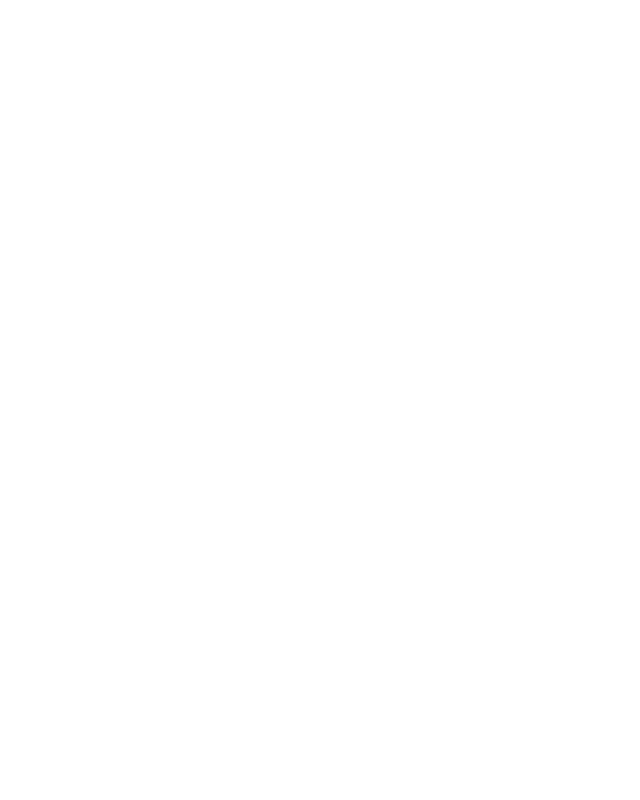
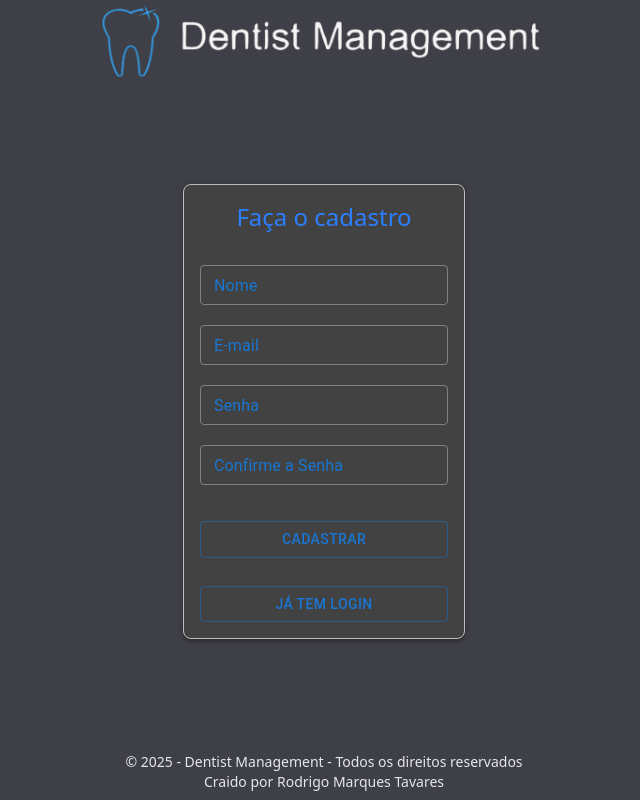
Before and after one commit to mtrodrigo/dentist_management, a React (Vite) app: page /user/register in a window 1280 px wide. Before the commit this address had no page. Shown: the whole page, without its empty margins (316-956 px from the left). Built offline with nearby package versions, Linux system fonts and the light colour scheme.

Commit message:
adiciona página de registro de usuário e ajusta navegação no login

```diff
--- a/src/App.tsx
+++ b/src/App.tsx
@@ -2,20 +2,25 @@
 import { Login } from "./Pages/Login/Login";
 import Details from "./Pages/Patient/Details";
 import Register from "./Pages/Patient/Register";
-import { Layout } from "./components/Layout/Layout";
+import Layout from "./components/Layout/Layout";
+import { UserRegister } from "./Pages/Login/UserRegister";
 import { BrowserRouter as Router, Route, Routes } from "react-router-dom";
+import { UserProvider } from "./context/UserContext";
 
 function App() {
   return (
     <Router>
+      <UserProvider>
         <Routes>
+            <Route path="/user/register" element={<UserRegister />} />
           <Route path="/" element={<Layout />}>
-          <Route index path="/login" element={<Login />} />
+            <Route index element={<Login />} />
             <Route path="/home" element={<Home />} />
             <Route path="/patient/:id" element={<Details />} />
             <Route path="/patient/register" element={<Register />} />
           </Route>
         </Routes>
+      </UserProvider>
     </Router>
   );
 }
--- a/src/Pages/Login/Login.tsx
+++ b/src/Pages/Login/Login.tsx
@@ -4,6 +4,7 @@
 import Logo from "../../assets/logo.png";
 import { Context } from "../../context/UserContext";
 import { useContext, useState } from "react";
+import { useNavigate } from "react-router-dom";
 
 interface UserProps {
   email: string;
@@ -16,6 +17,7 @@
     password: "",
   });
   const { login, authenticated, logout } = useContext(Context);
+  const navigate = useNavigate();
 
   if (authenticated) {
     logout();
@@ -28,6 +30,10 @@
   const handleLogin = (e: React.FormEvent<HTMLFormElement>) => {
     e.preventDefault();
     login(user);
+  };
+
+  const handleRegister = () => {
+    navigate("/user/register");
   };
 
   return (
@@ -56,6 +62,14 @@
           >
             Entrar
           </Button>
+          <Button
+            sx={{ marginTop: 1 }}
+            variant="outlined"
+            color="primary"
+            onClick={handleRegister}
+          >
+            Criar login
+          </Button>
         </form>
       </LoginContainer>
     </>
--- /dev/null
+++ b/src/Pages/Login/UserRegister.tsx
@@ -0,0 +1,109 @@
+import { InputLogin } from "../../components/Inputs/InputLogin";
+import { Button } from "@mui/material";
+import { LoginContainer } from "../../components/Containers/LoginContainer";
+import Logo from "../../assets/logo.png";
+import { Context } from "../../context/UserContext";
+import { useContext } from "react";
+import { useNavigate } from "react-router-dom";
+import { useForm } from "react-hook-form";
+import toast from "react-hot-toast";
+import api from "../../utils/api";
+import { ContainerMaster } from "../../components/Containers/ContainerMaster";
+import { Footer } from "../../components/Footer/Footer";
+
+interface UserRegisterProps {
+  name: string;
+  email: string;
+  password: string;
+  confirmpassword: string;
+}
+
+export const UserRegister = () => {
+  const { register, handleSubmit } = useForm<UserRegisterProps>();
+  const { login } = useContext(Context);
+  const navigate = useNavigate();
+
+  const handleRegister = async (data: UserRegisterProps) => {
+    console.log(data);
+
+    if (data.password !== data.confirmpassword) {
+      toast.error("As senhas não coincidem!");
+      return;
+    }
+
+    try {
+      await api.post(
+        "/users/register",
+        {
+          name: data.name,
+          email: data.email,
+          password: data.password,
+          confirmpassword: data.confirmpassword,
+        },
+        {
+          headers: {
+            "Content-Type": "application/json",
+          },
+        }
+      );
+
+      toast.success("Cadastro realizado com sucesso!");
+      setTimeout(() => {
+        login({ email: data.email, password: data.password });
+      }, 500);
+    } catch (error: any) {
+      console.error("Erro detalhado:", error.response?.data);
+
+      let errorMessage = "Erro no cadastro";
+      if (error.response) {
+        errorMessage =
+          error.response.data?.message || "Erro ao processar o cadastro";
+      }
+
+      toast.error(errorMessage);
+    }
+  };
+
+  const handleLogin = () => {
+    navigate("/");
+  };
+
+  return (
+    <ContainerMaster>
+      <img className="max-w-60 md:max-w-md" src={Logo} alt="Logo" />
+      <LoginContainer>
+        <h1 className="text-2xl text-center text-blue-500">Faça o cadastro</h1>
+        <form
+          onSubmit={handleSubmit(handleRegister)}
+          className="flex flex-col gap-5"
+        >
+          <InputLogin label="Nome" type="text" {...register("name")} />
+          <InputLogin label="E-mail" type="email" {...register("email")} />
+          <InputLogin label="Senha" type="password" {...register("password")} />
+          <InputLogin
+            label="Confirme a Senha"
+            type="password"
+            {...register("confirmpassword")}
+          />
+          <Button
+            sx={{ marginTop: 2 }}
+            variant="outlined"
+            color="primary"
+            type="submit"
+          >
+            Cadastrar
+          </Button>
+          <Button
+            sx={{ marginTop: 1 }}
+            variant="outlined"
+            color="primary"
+            onClick={handleLogin}
+          >
+            Já tem login
+          </Button>
+        </form>
+      </LoginContainer>
+      <Footer />
+    </ContainerMaster>
+  );
+};
--- a/src/components/Inputs/InputLogin.tsx
+++ b/src/components/Inputs/InputLogin.tsx
@@ -7,7 +7,7 @@
     onChange?: (e: React.ChangeEvent<HTMLInputElement>) => void,
 }
 
-export const InputLogin = ({label ,type, name, onChange }: InputLoginProps) => {
+export const InputLogin = ({label ,type, name, onChange, ...props }: InputLoginProps) => {
     return (
         <TextField
             hiddenLabel
@@ -19,6 +19,7 @@
             variant="outlined"
             name={name}
             onChange={onChange}
+            {...props}
             defaultValue=""
             inputProps={{ style: { color: 'white' } }}
             sx={{
--- a/src/components/Layout/Layout.tsx
+++ b/src/components/Layout/Layout.tsx
@@ -2,17 +2,28 @@
 import { Footer } from "../Footer/Footer";
 import { ContainerMaster } from "../Containers/ContainerMaster";
 import { Outlet } from "react-router-dom";
-import { UserProvider } from "../../context/UserContext";
+import { useNavigate } from "react-router-dom";
+import { useEffect, useContext } from "react";
+import { Context } from "../../context/UserContext";
 
-export const Layout = () => {
+const Layout = () => {
+  const navigate = useNavigate()
+  const {authenticated} = useContext(Context)
+
+  useEffect(() => {
+    if(!authenticated && window.location.pathname !== '/') {
+      navigate('/', {replace: true})
+    }
+  }, [authenticated, navigate])
+
 
   return (
-    <UserProvider>
-      <ContainerMaster>
-        <Header />
-        <Outlet />
-        <Footer />
-      </ContainerMaster>
-    </UserProvider>
+    <ContainerMaster>
+      <Header />
+      <Outlet />
+      <Footer />
+    </ContainerMaster>
   );
 };
+
+export default Layout
--- a/src/hooks/useAuth.tsx
+++ b/src/hooks/useAuth.tsx
@@ -61,12 +61,13 @@
   const logout = () => {
     const msgText = "Logout realizado com sucesso";
 
-    setAuthenticated(false);
     localStorage.removeItem("@dentist-management-token");
     delete api.defaults.headers.Authorization;
 
+    setAuthenticated(false);
+
     toast.success(msgText);
-    navigate('/login');
+    navigate('/', {replace: true})
   };
   return { authenticated, login, logout };
 }
--- a/src/utils/api.ts
+++ b/src/utils/api.ts
@@ -1,5 +1,8 @@
 import axios from 'axios'
 
 export default axios.create({
-    baseURL: 'https://dentist-management-api.vercel.app'
+    baseURL: 'https://dentist-management-api.vercel.app',
+    headers: {
+        'Content-Type': 'application/json'
+    }
 })
```
Lines whose indentation alone changed are shown as unchanged.
